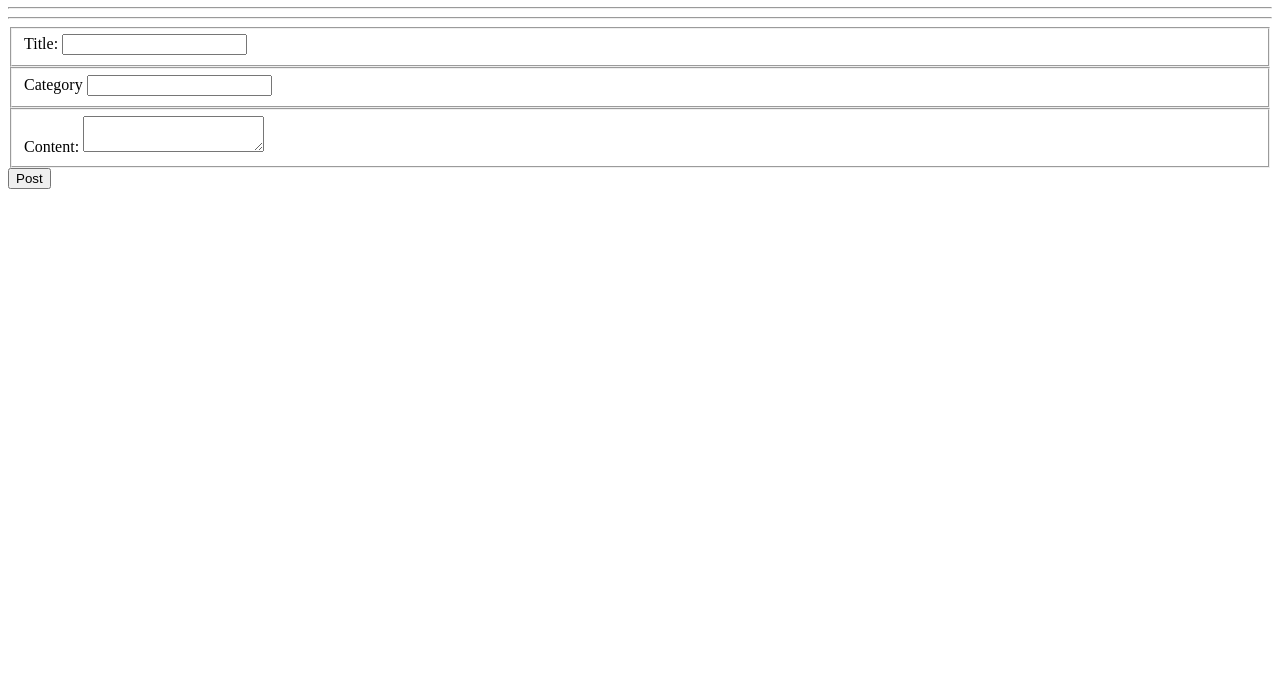
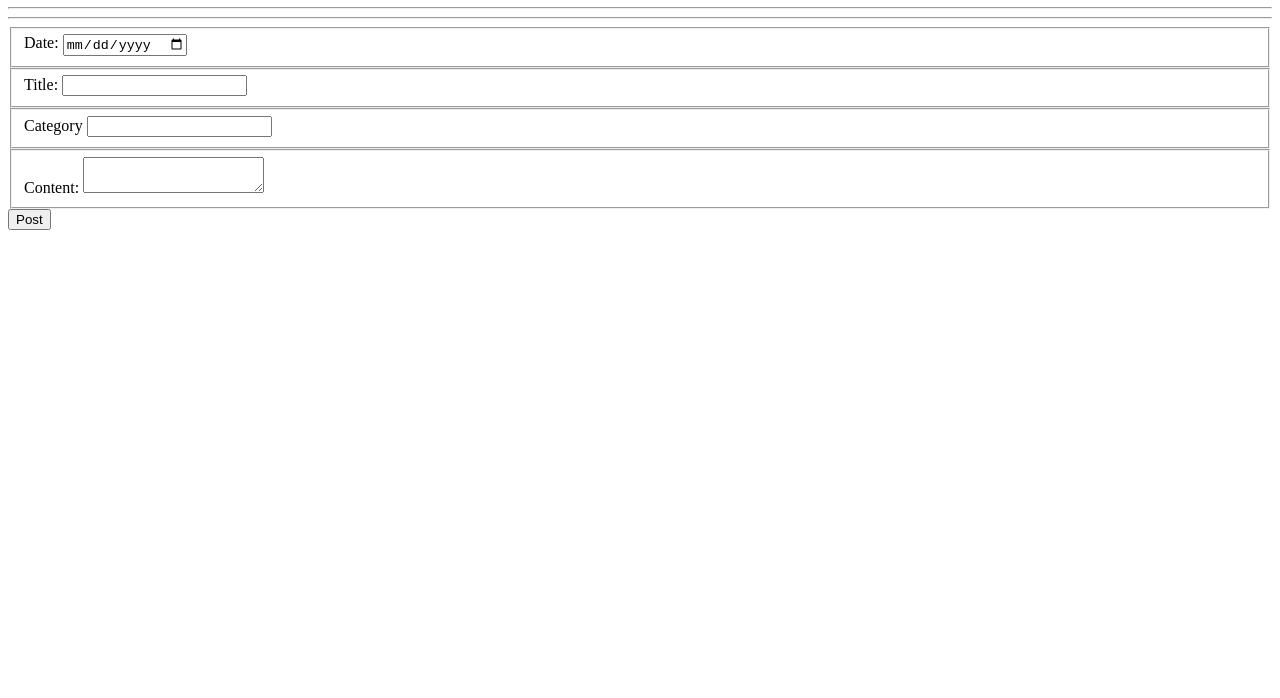
Before and after one commit to jgooday48/diary, a plain HTML site: page client/diary.html in a window 1280 px wide. Shown: the part 102-800 px from the top of the page. Drawn offline with Linux system fonts and the light colour scheme; no server answers.

Commit message:
add more inputs to diary page

```diff
--- a/client/assets/css/frontpage.css
+++ b/client/assets/css/frontpage.css
@@ -0,0 +1,3 @@
+body {
+    background-color: lightgray;
+}
--- a/client/diary.html
+++ b/client/diary.html
@@ -22,6 +22,12 @@
         </div>
         <hr />
         <form id="post-form">
+
+            <fieldset>
+                <label for="title">Date:</label>
+                <input type="date" id="date" name="date" required>
+            </fieldset>
+
             <fieldset>
                 <label for="title">Title:</label>
                 <input type="text" id="title" name="title" required>
@@ -29,7 +35,7 @@
 
             <fieldset>
                 <label for="title">Category</label>
-                <input type="text" id="title" name="title" required>
+                <input type="text" id="category" name="category" required>
             </fieldset>
 
             <fieldset>
```
Also changed, not shown: client/index.html (+1 -0 lines).
